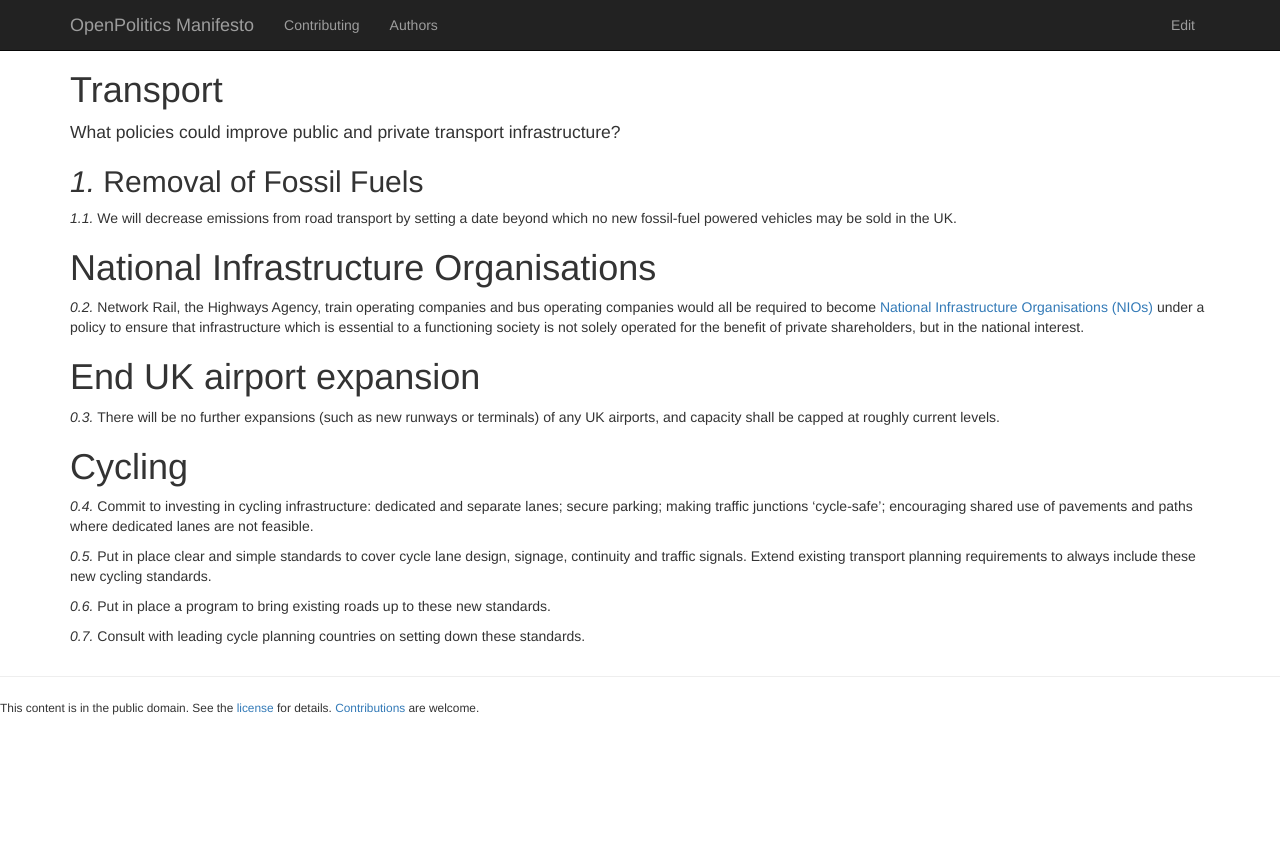
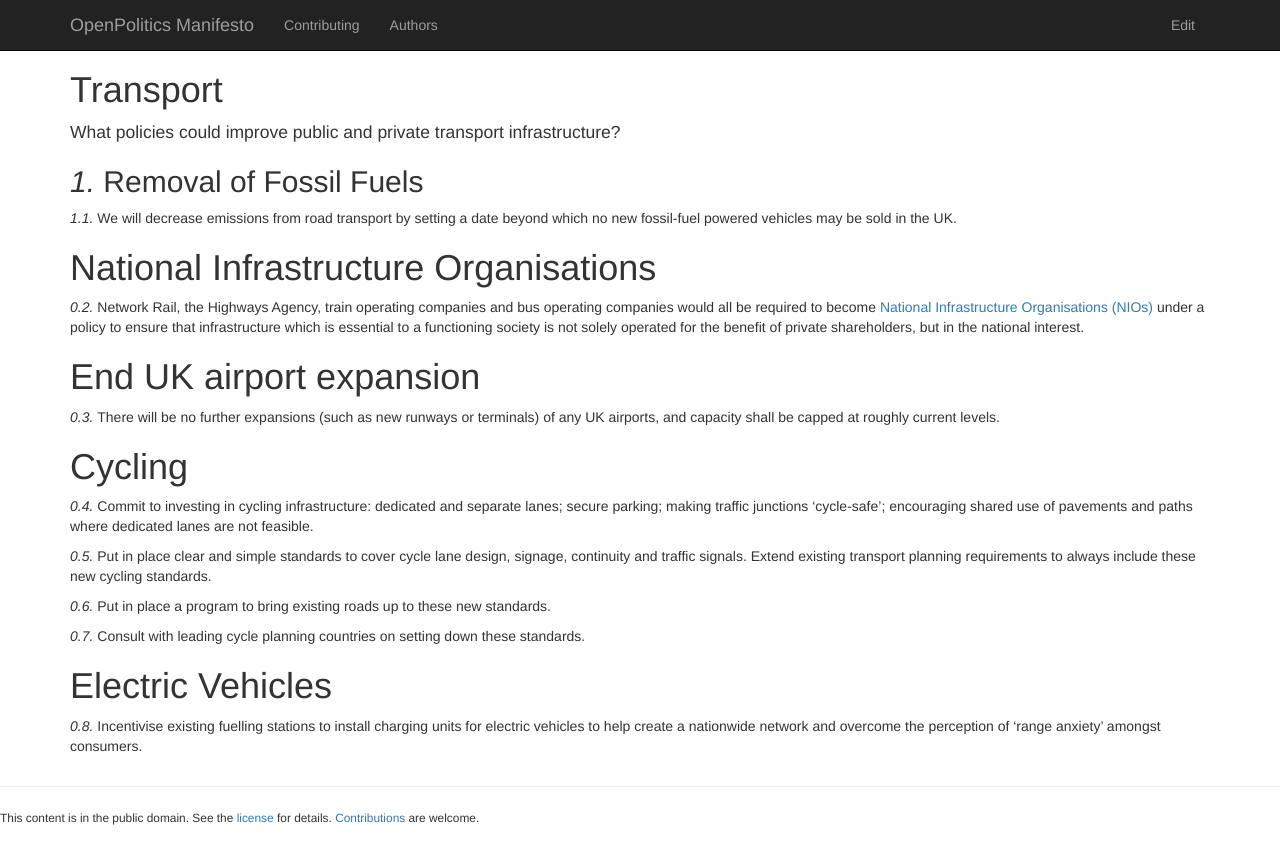
Before and after one commit to openpolitics/manifesto, a Jekyll site: the page built from transport.md, in a window 1280 px wide. Shown: the top 864 px of the page. Built offline with Jekyll 4.4.1, drawn with Linux system fonts in a browser that asks for light colours; nearby versions of some CDN libraries.

Commit message:
Updated PR on creating a network of electric vehicle charging units

```diff
--- a/transport.md
+++ b/transport.md
@@ -28,3 +28,7 @@ Put in place clear and simple standards to cover cycle lane design, signage, con
 Put in place a program to bring existing roads up to these new standards.
 
 Consult with leading cycle planning countries on setting down these standards.
+
+# Electric Vehicles
+
+Incentivise existing fuelling stations to install charging units for electric vehicles to help create a nationwide network and overcome the perception of 'range anxiety' amongst consumers.
```
